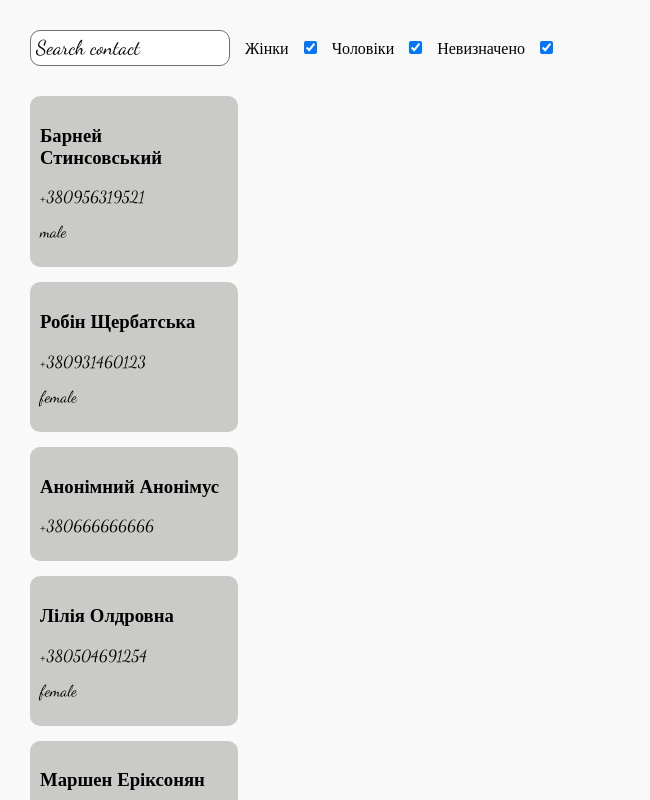
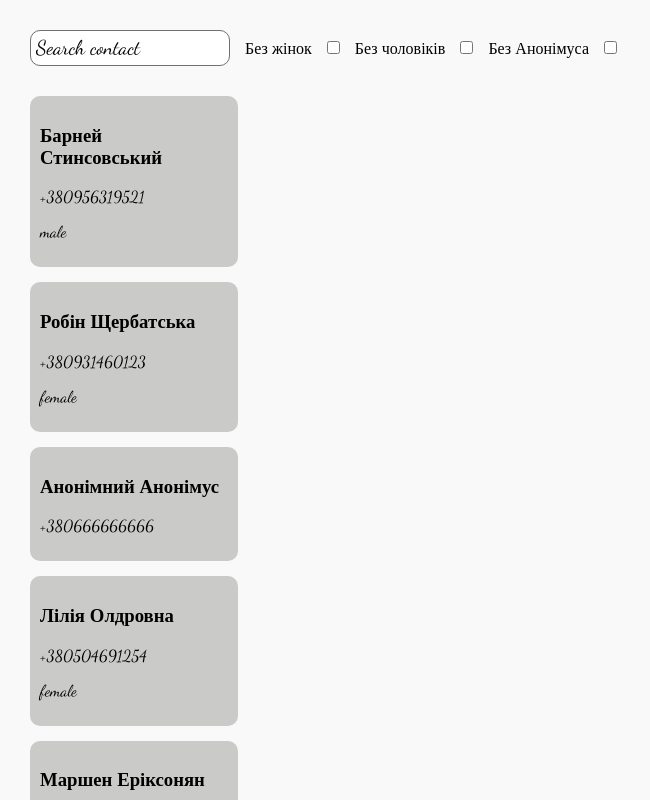
Before and after one commit to acervaser/19-homework, a React (Create React App) app: page / in a window 1280 px wide. Shown: the top 800 px of the page, without its empty margins (0-650 px from the left). Built offline with nearby package versions, Linux system fonts and the light colour scheme.

Commit message:
anonymus repair

```diff
--- a/src/App.jsx
+++ b/src/App.jsx
@@ -79,12 +79,12 @@ function App() {
   return (
     <div className="App">
        <input className="input" type="search" placeholder="Search contact" onChange={handleSearchChange} />
-       <p>Жінки</p>
-        <input type="checkbox" className="checkbox-input" onChange={handleFemaleFilter} checked />
-        <p>Чоловіки</p>
-        <input type="checkbox" className="checkbox-input" onChange={handleMaleFilter} checked />
-        <p>Невизначено</p>
-        <input type="checkbox" className="checkbox-input" onChange={handleAnonymusFilter} checked />
+       <p>Без жінок</p>
+        <input type="checkbox" className="checkbox-input" onChange={handleFemaleFilter}  />
+        <p>Без чоловіків</p>
+        <input type="checkbox" className="checkbox-input" onChange={handleMaleFilter}  />
+        <p>Без Анонімуса</p>
+        <input type="checkbox" className="checkbox-input" onChange={handleAnonymusFilter} />
       <Contacts contacts={contacts} />
 
     </div>
```
